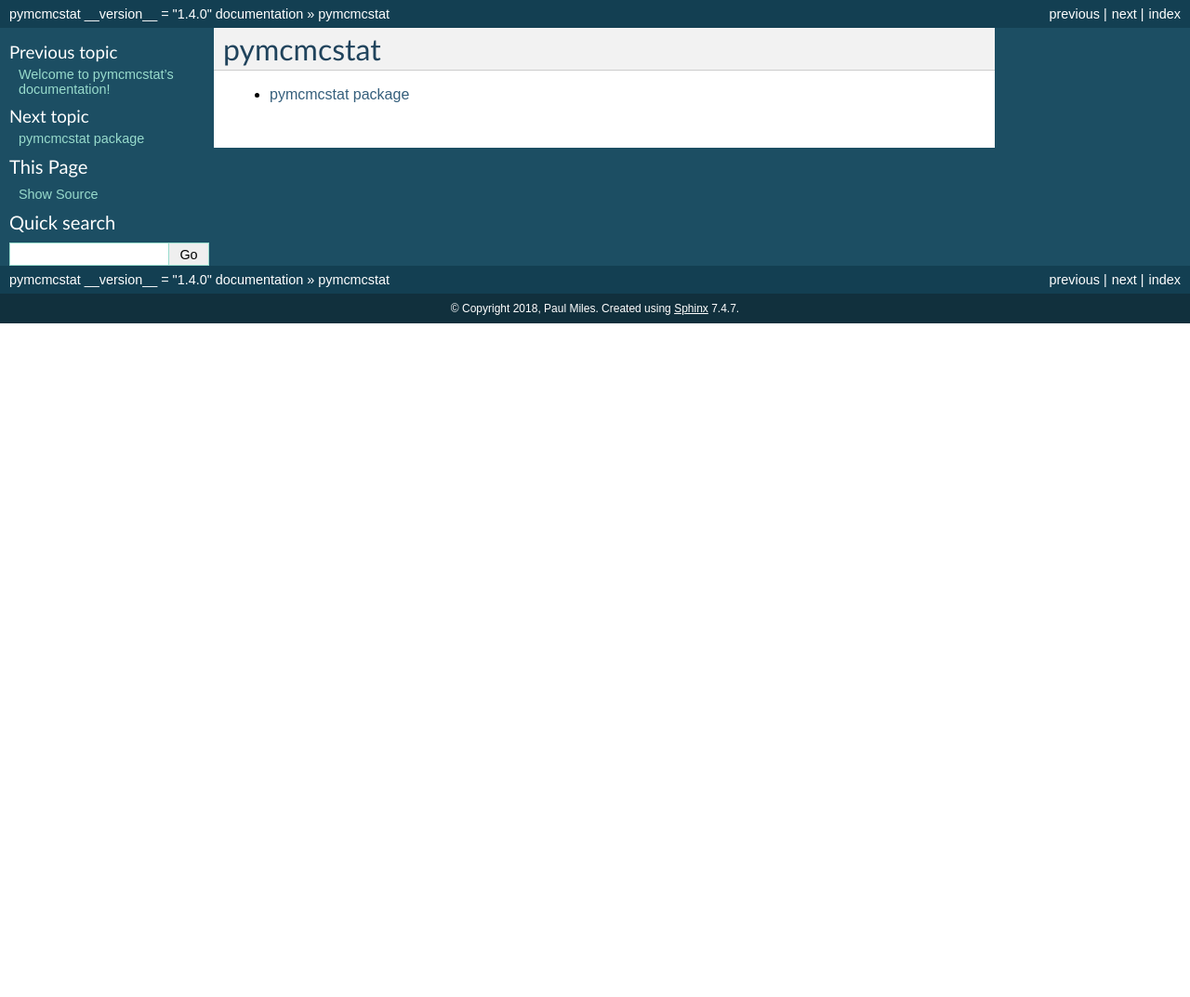
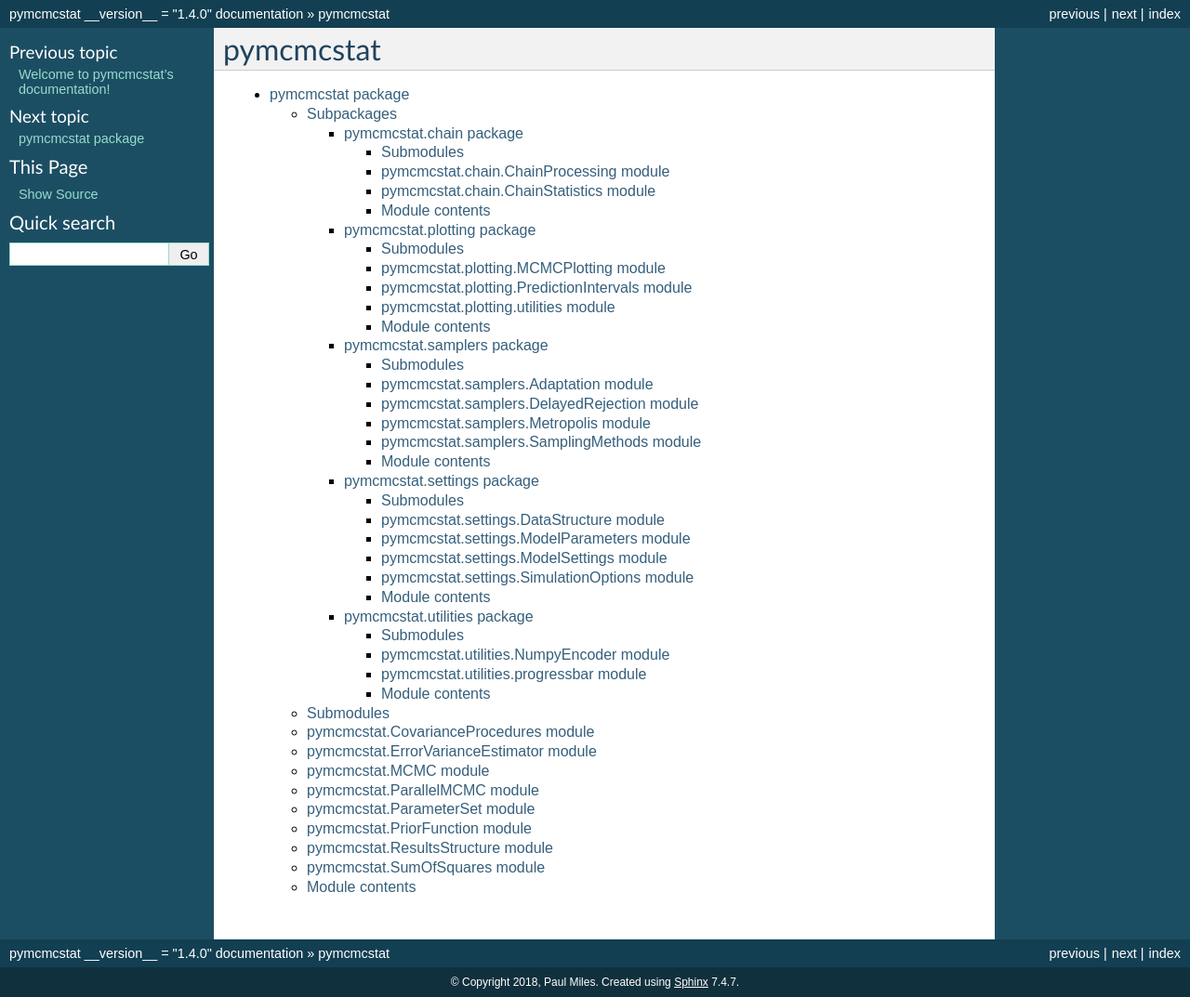
Before and after one commit to prmiles/pymcmcstat, a Sphinx documentation site: the page built from doc/source/modules.rst, in a window 1280 px wide. Shown: the whole page at 93% size. Built offline with Sphinx 7.4.7, drawn with Linux system fonts in a browser that asks for light colours; formulas are drawn with MathJax 3; before the commit the page ends 900 px from its top, so only the background shows below that.

Commit message:
updated docs

```diff
--- a/doc/source/index.rst
+++ b/doc/source/index.rst
@@ -23,6 +23,7 @@ Contents:
    :maxdepth: 1
 
    modules
+   pymcmcstat.settings
    pymcmcstat.plotting
    pymcmcstat.samplers
    pymcmcstat.chain
--- a/doc/source/modules.rst
+++ b/doc/source/modules.rst
@@ -2,6 +2,6 @@ pymcmcstat
 ==========
 
 .. toctree::
-   :maxdepth: 1
+   :maxdepth: 4
 
    pymcmcstat
--- a/doc/source/pymcmcstat.rst
+++ b/doc/source/pymcmcstat.rst
@@ -9,6 +9,7 @@ Subpackages
     pymcmcstat.chain
     pymcmcstat.plotting
     pymcmcstat.samplers
+    pymcmcstat.settings
     pymcmcstat.utilities
 
 Submodules
--- /dev/null
+++ b/doc/source/pymcmcstat.settings.rst
@@ -0,0 +1,46 @@
+pymcmcstat.settings package
+===========================
+
+Submodules
+----------
+
+pymcmcstat.settings.DataStructure module
+----------------------------------------
+
+.. automodule:: pymcmcstat.settings.DataStructure
+    :members:
+    :undoc-members:
+    :show-inheritance:
+
+pymcmcstat.settings.ModelParameters module
+------------------------------------------
+
+.. automodule:: pymcmcstat.settings.ModelParameters
+    :members:
+    :undoc-members:
+    :show-inheritance:
+
+pymcmcstat.settings.ModelSettings module
+----------------------------------------
+
+.. automodule:: pymcmcstat.settings.ModelSettings
+    :members:
+    :undoc-members:
+    :show-inheritance:
+
+pymcmcstat.settings.SimulationOptions module
+--------------------------------------------
+
+.. automodule:: pymcmcstat.settings.SimulationOptions
+    :members:
+    :undoc-members:
+    :show-inheritance:
+
+
+Module contents
+---------------
+
+.. automodule:: pymcmcstat.settings
+    :members:
+    :undoc-members:
+    :show-inheritance:
```
Also changed, not shown: other parts of doc/source/pymcmcstat.rst (+0 -32 lines).
